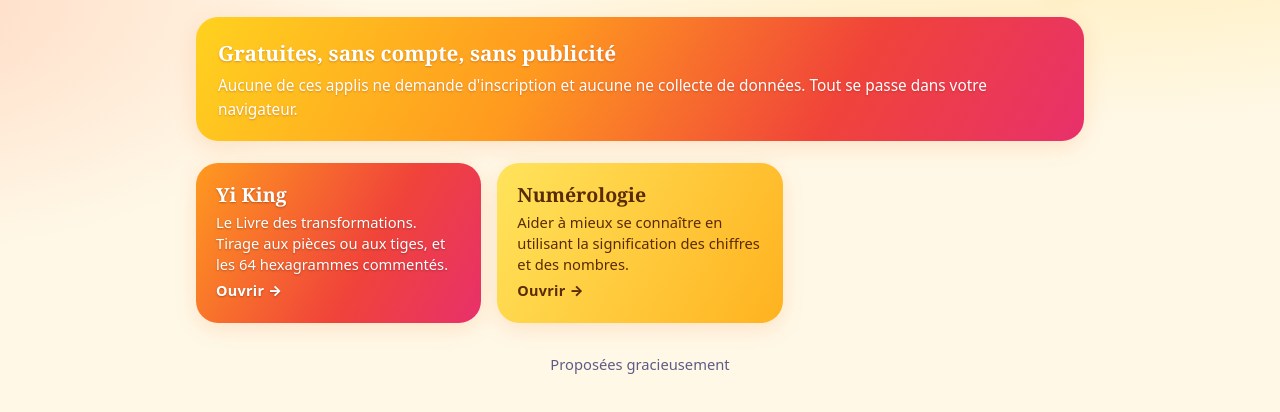
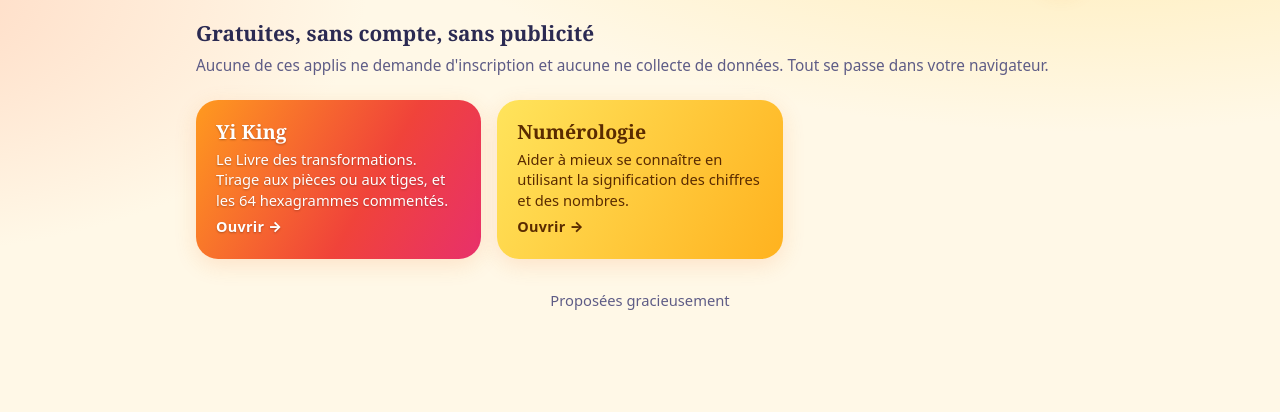
Before and after one commit to cmcsentienthal/cap555-eu, a plain HTML site: page index.html in a window 1280 px wide. Shown: the part 88-500 px from the top of the page. Drawn offline with Linux system fonts and the light colour scheme.

Commit message:
Remplace le bandeau degrade par du texte simple
Christine veut le premier bandeau en texte sur le fond de la page,
meme mise en forme : titre puis paragraphe. Le texte lui-meme etait
deja le bon, seul l'habillage du bandeau est retire.

VERSION du service worker passee a v2.

Co-Authored-By: Claude Opus 5 <noreply@anthropic.com>

```diff
--- a/index.html
+++ b/index.html
@@ -79,10 +79,9 @@ h1{font-family:Georgia,"Noto Serif","DejaVu Serif",serif;font-size:1.8rem;margin
 .iconbtn{border:0;background:var(--card);color:var(--ink);width:46px;height:46px;
   border-radius:50%;font-size:1.25rem;cursor:pointer;box-shadow:var(--shadow);flex:none}
 
-.intro{background:var(--grad);color:#fff;border-radius:22px;padding:20px 22px;
-  box-shadow:var(--shadow);margin:20px 0 22px;text-shadow:0 1px 2px rgba(120,30,0,.3)}
-.intro h2{margin:0 0 5px;font-family:Georgia,"Noto Serif",serif;font-size:1.3rem}
-.intro p{margin:0;font-size:.96rem}
+.intro{margin:20px 0 22px}
+.intro h2{margin:0 0 5px;font-family:Georgia,"Noto Serif",serif;font-size:1.3rem;color:var(--ink)}
+.intro p{margin:0;font-size:.96rem;color:var(--soft)}
 
 .grille{display:grid;grid-template-columns:repeat(auto-fill,minmax(240px,1fr));gap:16px}
 .appli{display:flex;flex-direction:column;gap:6px;padding:20px;border-radius:22px;
--- a/sw.js
+++ b/sw.js
@@ -6,7 +6,7 @@
  *  gardent l'ancien contenu en cache, et tu n'as aucun moyen de le voir.
  * ════════════════════════════════════════════════════════════════════
  */
-const VERSION = 'v1';
+const VERSION = 'v2';
 
 const CACHE = `cap555-eu-${VERSION}`;
 
```
